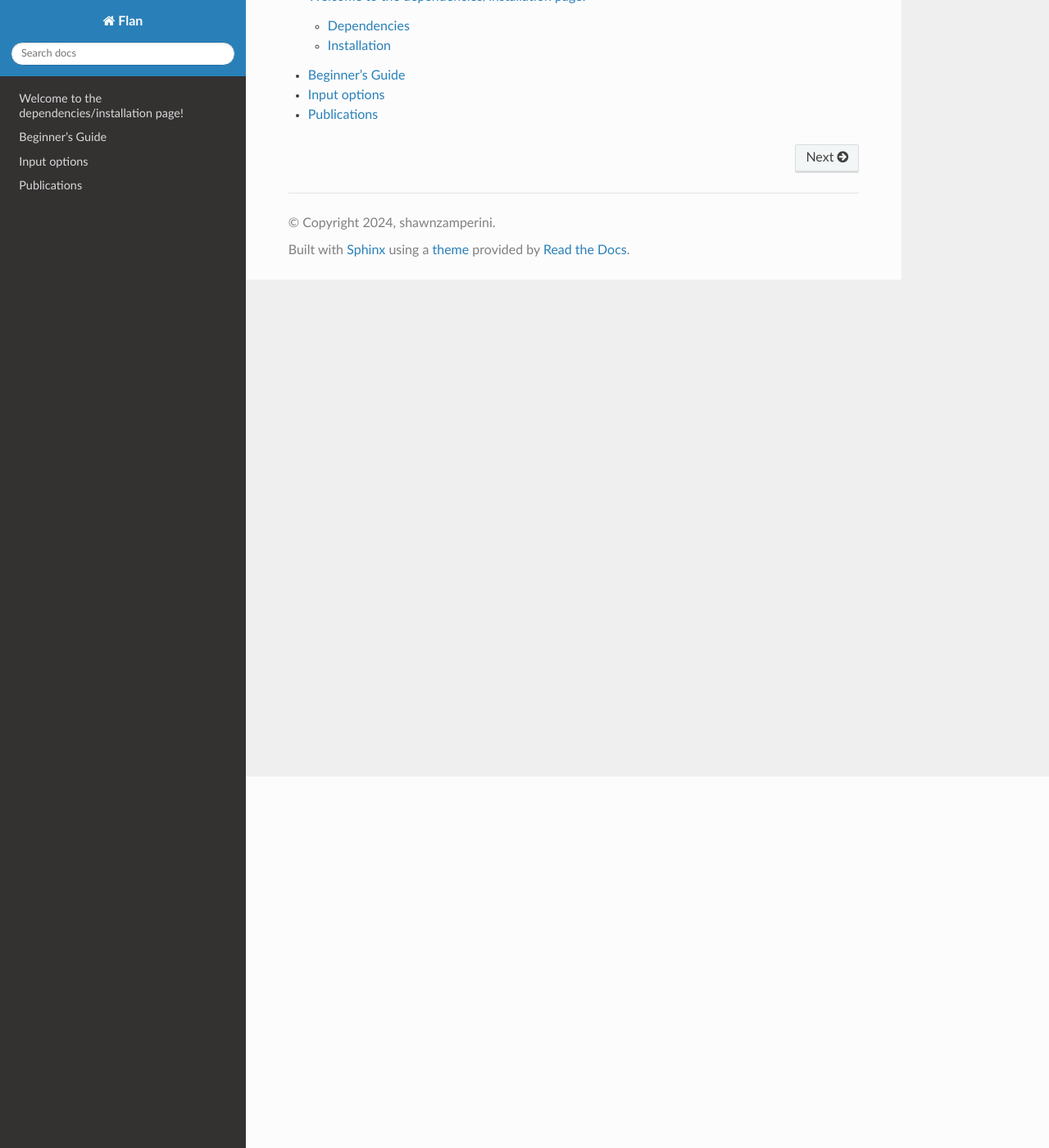
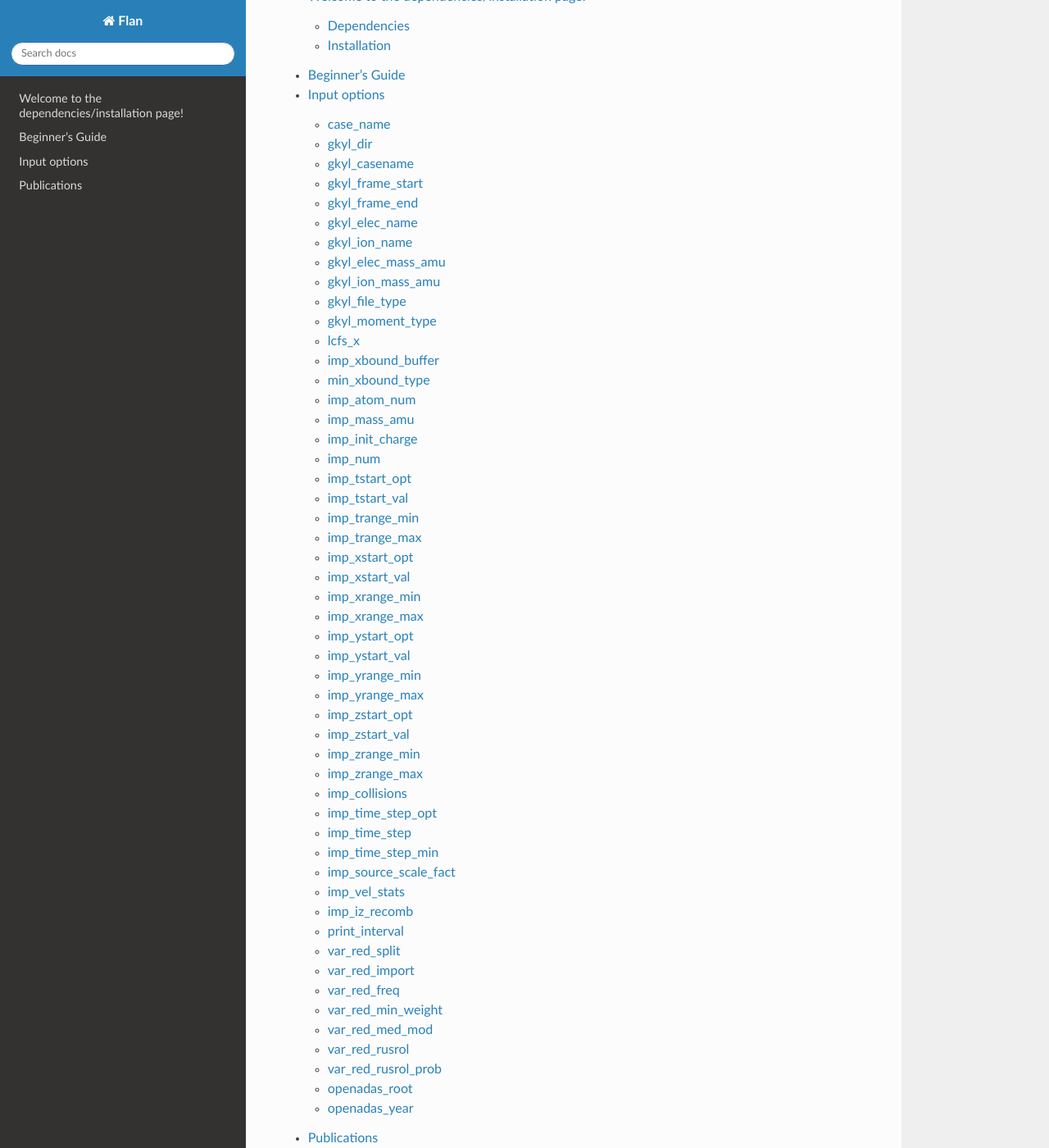
Before and after one commit to shawnzamperini/flan, a Sphinx documentation site: the page built from docs/source/index.rst, in a window 1280 px wide and 1400 px high, scrolled down 453 px. Shown: the whole window at 82% size. Built offline with Sphinx 7.4.7 and the Read the Docs theme 3.1.0, drawn with Linux system fonts in a browser that asks for light colours; some of the changed lines change nothing that is shown.

Commit message:
Update inputOptions.rst

```diff
--- a/docs/source/inputOptions.rst
+++ b/docs/source/inputOptions.rst
@@ -218,188 +218,257 @@ Last Update: 8/22/25 (commit XXX)
      - OpenADAS year
      - 50
 
+.. _case_name:
+
+case_name
+---------
 
 .. _gkyl_dir:
 
-**gkyl_dir**
-  Describe std::string gkyl_dir (default: "undefined")
+gkyl_dir
+--------
 
 .. _gkyl_casename:
 
-**gkyl_casename**
-  Describe std::string gkyl_casename (default: "undefined")
+gkyl_casename
+-------------
 
 .. _gkyl_frame_start:
 
-**gkyl_frame_start**
-  Describe int gkyl_frame_start (default: 0)
+gkyl_frame_start
+----------------
 
 .. _gkyl_frame_end:
 
-**gkyl_frame_end**
-  Describe int gkyl_frame_end (default: 1)
+gkyl_frame_end
+--------------
 
 .. _gkyl_elec_name:
 
-**gkyl_elec_name**
-  Describe std::string gkyl_elec_name (default: "elc")
+gkyl_elec_name
+--------------
 
 .. _gkyl_ion_name:
 
-**gkyl_ion_name**
-  Describe std::string gkyl_ion_name (default: "ion")
+gkyl_ion_name
+-------------
 
-.. _A1:
+.. _gkyl_elec_mass_amu:
 
-**gkyl_elec_mass_amu**
-  Describe double gkyl_elec_mass_amu (default: 0.000548)
+gkyl_elec_mass_amu
+------------------
 
-.. _A2:
+.. _gkyl_ion_mass_amu:
 
-**gkyl_ion_mass_amu**
-  Describe double gkyl_ion_mass_amu (default: 2.014)
+gkyl_ion_mass_amu
+-----------------
 
 .. _gkyl_file_type:
 
-**gkyl_file_type**
-  Describe std::string gkyl_file_type (default: "binary")
+gkyl_file_type
+--------------
+
+.. _gkyl_moment_type:
+
+gkyl_moment_type
+----------------
 
 .. _lcfs_x:
 
-**lcfs_x**
-  Describe double lcfs_x (default: 0.0)
+lcfs_x
+------
 
-.. _A3:
+.. _imp_xbound_buffer:
 
-**imp_xbound_buffer**
-  Describe double imp_xbound_buffer (default: 0.0)
+imp_xbound_buffer
+-----------------
 
 .. _min_xbound_type:
 
-**min_xbound_type**
-  Describe std::string min_xbound_type (default: "absorbing")
+min_xbound_type
+---------------
 
-.. _imp_atonum:
+.. _imp_atom_num:
 
-**imp_atonum**
-  Describe int imp_atonum (default: 74)
+imp_atom_num
+------------
 
 .. _imp_mass_amu:
 
-**imp_mass_amu**
-  Describe double imp_mass_amu (default: 183.84)
+imp_mass_amu
+------------
 
 .. _imp_init_charge:
 
-**imp_init_charge**
-  Describe int imp_init_charge (default: 1)
+imp_init_charge
+---------------
 
 .. _imp_num:
 
-**imp_num**
-  Describe int imp_num (default: 1)
+imp_num
+-------
 
-.. _imp_xmin:
+.. _imp_tstart_opt:
 
-**imp_xmin**
-  Describe double imp_xmin (default: 0.0)
+imp_tstart_opt
+--------------
 
-.. _imp_xmax:
+.. _imp_tstart_val:
 
-**imp_xmax**
-  Describe double imp_xmax (default: 0.0)
+imp_tstart_val
+--------------
+
+.. _imp_trange_min:
+
+imp_trange_min
+--------------
+
+.. _imp_trange_max:
+
+imp_trange_max
+--------------
+
+.. _imp_xstart_opt:
+
+imp_xstart_opt
+--------------
+
+.. _imp_xstart_val:
+
+imp_xstart_val
+--------------
+
+.. _imp_xrange_min:
+
+imp_xrange_min
+--------------
+
+.. _imp_xrange_max:
+
+imp_xrange_max
+--------------
 
 .. _imp_ystart_opt:
 
-**imp_ystart_opt**
-  Describe std::string imp_ystart_opt (default: "single_value")
+imp_ystart_opt
+--------------
 
 .. _imp_ystart_val:
 
-**imp_ystart_val**
-  Describe double imp_ystart_val (default: 0.0)
+imp_ystart_val
+--------------
+
+.. _imp_yrange_min:
+
+imp_yrange_min
+--------------
+
+.. _imp_yrange_max:
+
+imp_yrange_max
+--------------
 
 .. _imp_zstart_opt:
 
-**imp_zstart_opt**
-  Describe std::string imp_zstart_opt (default: "single_value")
+imp_zstart_opt
+--------------
 
 .. _imp_zstart_val:
 
-**imp_zstart_val**
-  Describe double imp_zstart_val (default: 0.0)
+imp_zstart_val
+--------------
+
+.. _imp_zrange_min:
+
+imp_zrange_min
+--------------
+
+.. _imp_zrange_max:
+
+imp_zrange_max
+--------------
 
 .. _imp_collisions:
 
-**imp_collisions**
-  Describe std::string imp_collisions (default: "off")
+imp_collisions
+--------------
 
-.. _A4:
+.. _imp_time_step_opt:
 
-**imp_time_step_opt**
-  Describe std::string imp_time_step_opt (default: "variable")
+imp_time_step_opt
+-----------------
 
 .. _imp_time_step:
 
-**imp_time_step**
-  Describe double imp_time_step (default: 1e-07)
+imp_time_step
+-------------
 
-.. _A5:
+.. _imp_time_step_min:
 
-**_imp_time_step_min**
-  Describe double imp_time_step_min (default: 1e-12)
+imp_time_step_min
+-----------------
 
-.. _A6:
+.. _imp_source_scale_fact:
 
-**imp_source_scale_fact**
-  Describe double imp_source_scale_fact (default: 1.0)
+imp_source_scale_fact
+---------------------
 
 .. _imp_vel_stats:
 
-**imp_vel_stats**
-  Describe std::string imp_vel_stats (default: "off")
+imp_vel_stats
+-------------
 
 .. _imp_iz_recomb:
 
-**imp_iz_recomb**
-  Describe std::string imp_iz_recomb (default: "on")
+imp_iz_recomb
+-------------
 
 .. _print_interval:
 
-**print_interval**
-  Describe int print_interval (default: 10)
+print_interval
+--------------
 
-.. _var_red:
+.. _var_red_split:
 
-**var_red**
-  Describe std::string var_red (default: "off")
+var_red_split
+-------------
 
-.. _var_red_mode:
+.. _var_red_import:
 
-**var_red_mode**
-  Describe std::string var_red_mode (default: "median")
+var_red_import
+--------------
 
 .. _var_red_freq:
 
-**var_red_freq**
-  Describe double var_red_freq (default: 0.1)
+var_red_freq
+------------
 
-.. _A7:
+.. _var_red_min_weight:
 
-**var_red_min_weight**
-  Describe double var_red_min_weight (default: 0.1)
+var_red_min_weight
+------------------
 
 .. _var_red_med_mod:
 
-**var_red_med_mod**
-  Describe double var_red_med_mod (default: 1.0)
+var_red_med_mod
+---------------
+
+.. _var_red_rusrol:
+
+var_red_rusrol
+--------------
+
+.. _var_red_rusrol_prob:
+
+var_red_rusrol_prob
+-------------------
 
 .. _openadas_root:
 
-**openadas_root**
-  Describe std::string openadas_root (default: "undefined")
+openadas_root
+-------------
 
 .. _openadas_year:
 
-**openadas_year**
-  Describe int openadas_year (default: 50)
+openadas_year
+-------------
```
